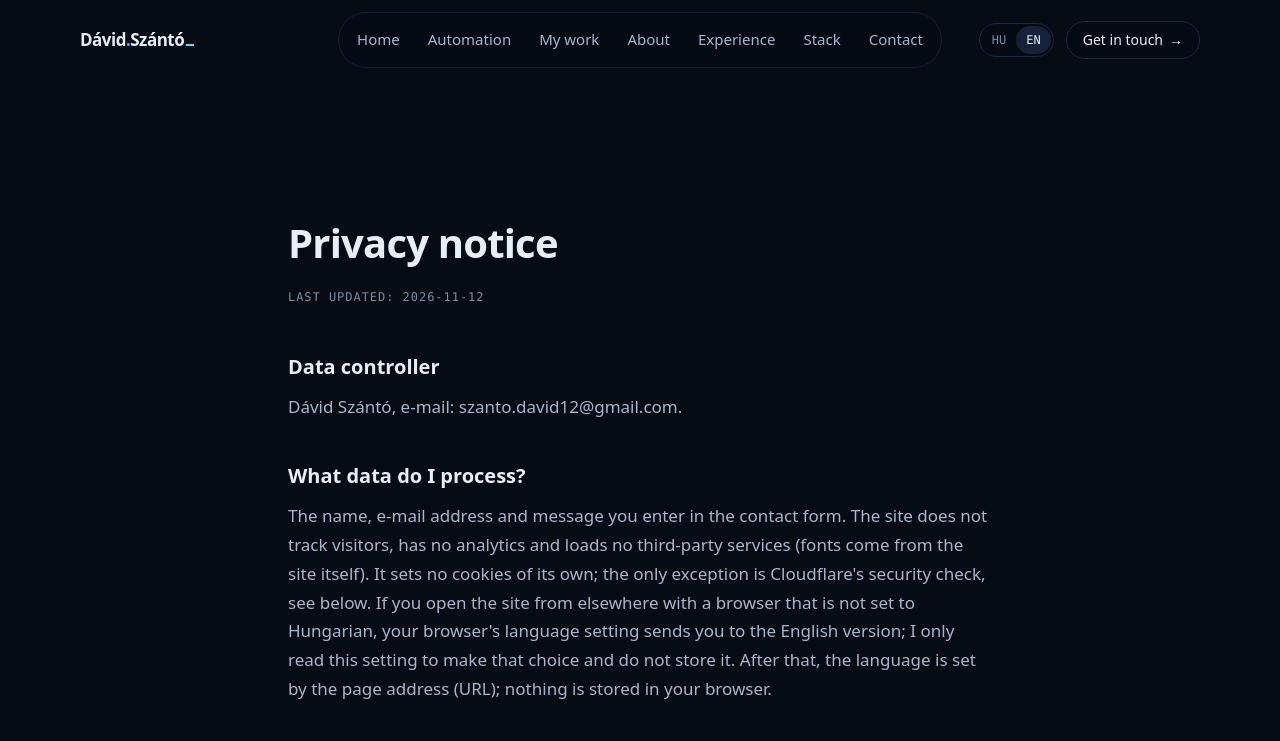
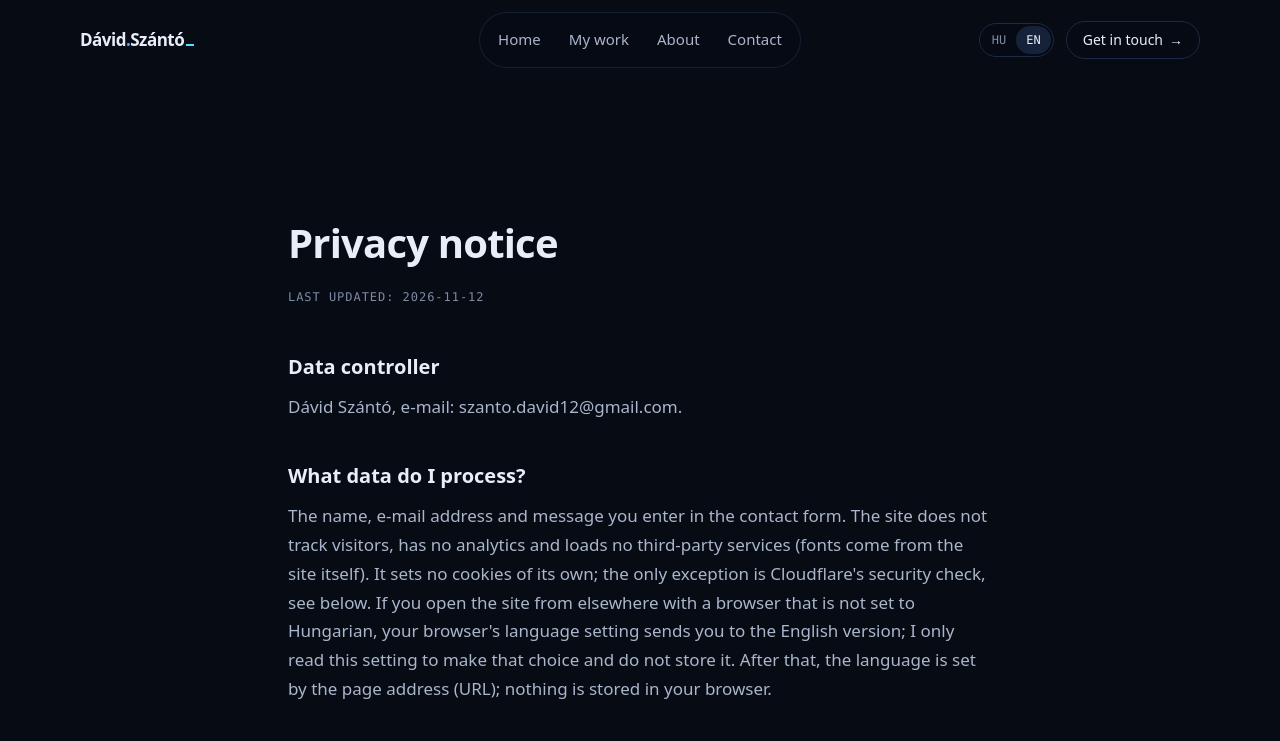
Before and after one commit to david0752/portfolio-website, an Astro site in the folder frontend/: page /en/privacy in a window 1280 px wide. Shown: the top 741 px of the page. Built offline with nearby package versions, Linux system fonts and the light colour scheme; Astro itself is replaced by a stand-in of ours.

Commit message:
Letisztultabb menü: csak Főoldal, Munkáim, Rólam, Kapcsolat; a többi blokk a szülő menüpontot emeli ki, tesztek

```diff
--- a/frontend/e2e/nav.spec.ts
+++ b/frontend/e2e/nav.spec.ts
@@ -1,12 +1,22 @@
 // A felső menü (nagy képernyőn a középső pirula) azt a menüpontot emeli ki, amelyik blokk éppen a képernyő közepén
-// van. Az Iskolai projektek a Munkáim része, ezért ott is a Munkáim pont marad kiemelve.
+// van. A menü csak négy pontos (Főoldal, Munkáim, Rólam, Kapcsolat): az Automatizálás és az Iskolai projektek a Munkáim,
+// a Tapasztalat és a Technológiák a Rólam része, ezért ott is a szülő pont marad kiemelve.
 import { expect, test } from "@playwright/test";
 
+test("a pirula menüben csak a négy fő pont van", async ({ page }) => {
+  test.skip((page.viewportSize()?.width ?? 0) < 1024, "a pirula menü csak lg-től látszik");
+  await page.goto("/");
+  await expect(page.locator("header nav ul").first().getByRole("link")).toHaveText(["Főoldal", "Munkáim", "Rólam", "Kapcsolat"]);
+});
+
 for (const { section, item } of [
-  { section: "#automatizalas", item: "Automatizálás" },
+  { section: "#automatizalas", item: "Munkáim" },
   { section: "#munkak", item: "Munkáim" },
   { section: "#iskolai", item: "Munkáim" },
   { section: "#rolam", item: "Rólam" },
+  { section: "#tapasztalat", item: "Rólam" },
+  { section: "#stack", item: "Rólam" },
+  { section: "#kapcsolat", item: "Kapcsolat" },
 ]) {
   test(`a menü kiemeli a(z) ${item} pontot a(z) ${section} blokknál`, async ({ page }) => {
     test.skip((page.viewportSize()?.width ?? 0) < 1024, "a pirula menü csak lg-től látszik");
--- a/frontend/src/components/layout/Navbar.tsx
+++ b/frontend/src/components/layout/Navbar.tsx
@@ -20,10 +20,16 @@ interface Props {
   alternates: Record<Lang, string>;
 }
 
-const SECTIONS = ["automatizalas", "munkak", "rolam", "tapasztalat", "stack", "kapcsolat"] as const;
+// Szándékosan kevés pont, hogy a sáv letisztult maradjon (a fejlesztő kérése, 2026-11-17).
+const SECTIONS = ["munkak", "rolam", "kapcsolat"] as const;
 type SectionId = (typeof SECTIONS)[number];
-// Blokkok, amelyeknek nincs saját menüpontjuk: egy másik pont alá tartoznak (az Iskolai projektek a Munkáim része).
-const PARENT: Record<string, SectionId> = { iskolai: "munkak" };
+// Blokkok, amelyeknek nincs saját menüpontjuk: egy másik pont alá tartoznak, ott az a pont kap kiemelést.
+const PARENT: Record<string, SectionId> = {
+  automatizalas: "munkak",
+  iskolai: "munkak",
+  tapasztalat: "rolam",
+  stack: "rolam",
+};
 
 export function Navbar({ lang, alternates }: Props) {
   const t = messages(lang);
@@ -69,11 +75,8 @@ export function Navbar({ lang, alternates }: Props) {
   }, []);
 
   const labels: Record<SectionId, string> = {
-    automatizalas: t.nav.automation,
     munkak: t.nav.work,
     rolam: t.nav.about,
-    tapasztalat: t.nav.experience,
-    stack: t.nav.stack,
     kapcsolat: t.nav.contact,
   };
 
--- a/frontend/src/i18n/en.ts
+++ b/frontend/src/i18n/en.ts
@@ -6,11 +6,8 @@ import type { Messages } from "./hu.ts";
 
 export const en: Messages = {
   nav: {
-    automation: "Automation",
     work: "My work",
     about: "About",
-    experience: "Experience",
-    stack: "Stack",
     contact: "Contact",
     cta: "Get in touch",
     openMenu: "Open menu",
--- a/frontend/src/i18n/hu.ts
+++ b/frontend/src/i18n/hu.ts
@@ -5,11 +5,8 @@
 
 export const hu = {
   nav: {
-    automation: "Automatizálás",
     work: "Munkáim",
     about: "Rólam",
-    experience: "Tapasztalat",
-    stack: "Technológiák",
     contact: "Kapcsolat",
     cta: "Írj nekem",
     openMenu: "Menü megnyitása",
```
